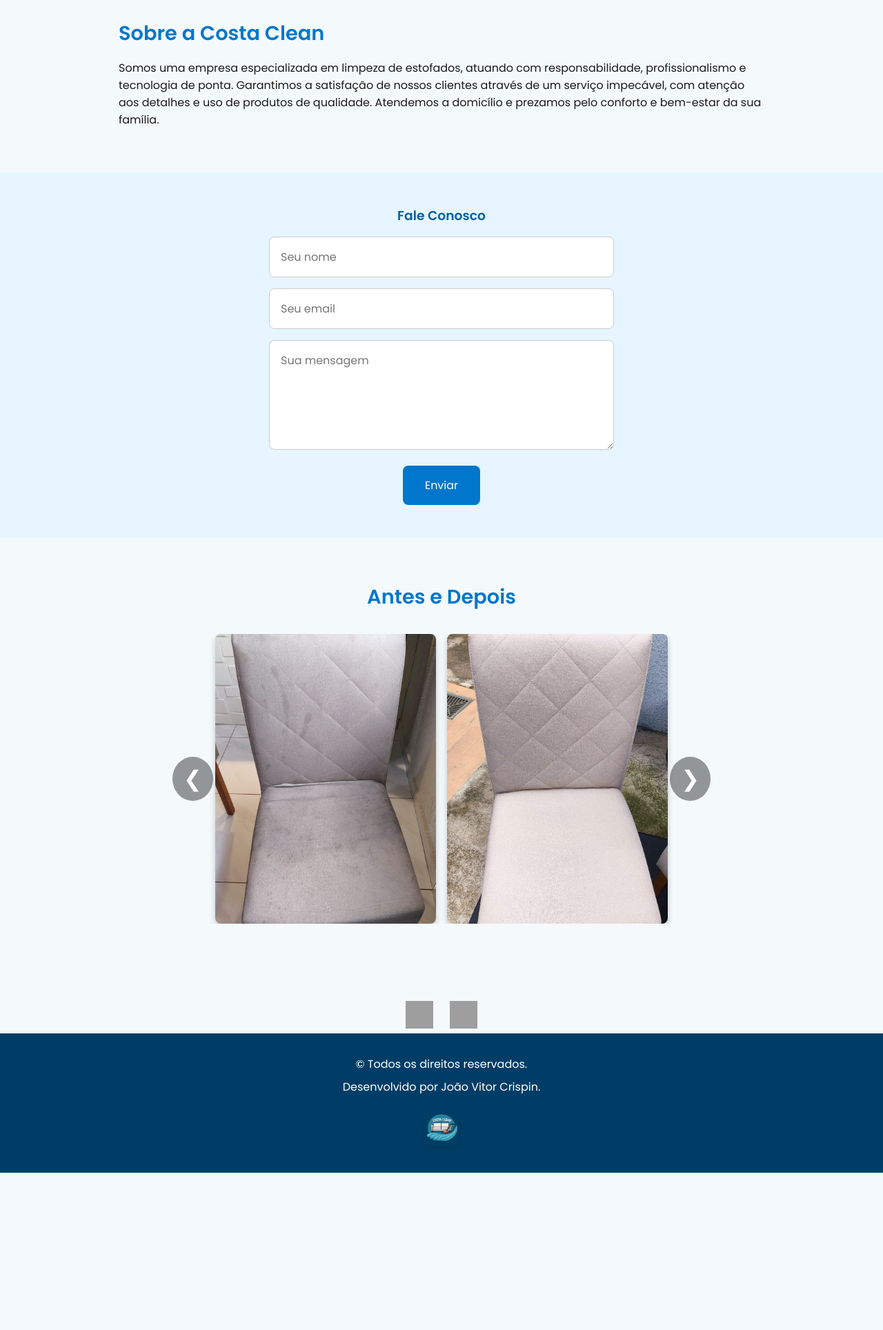
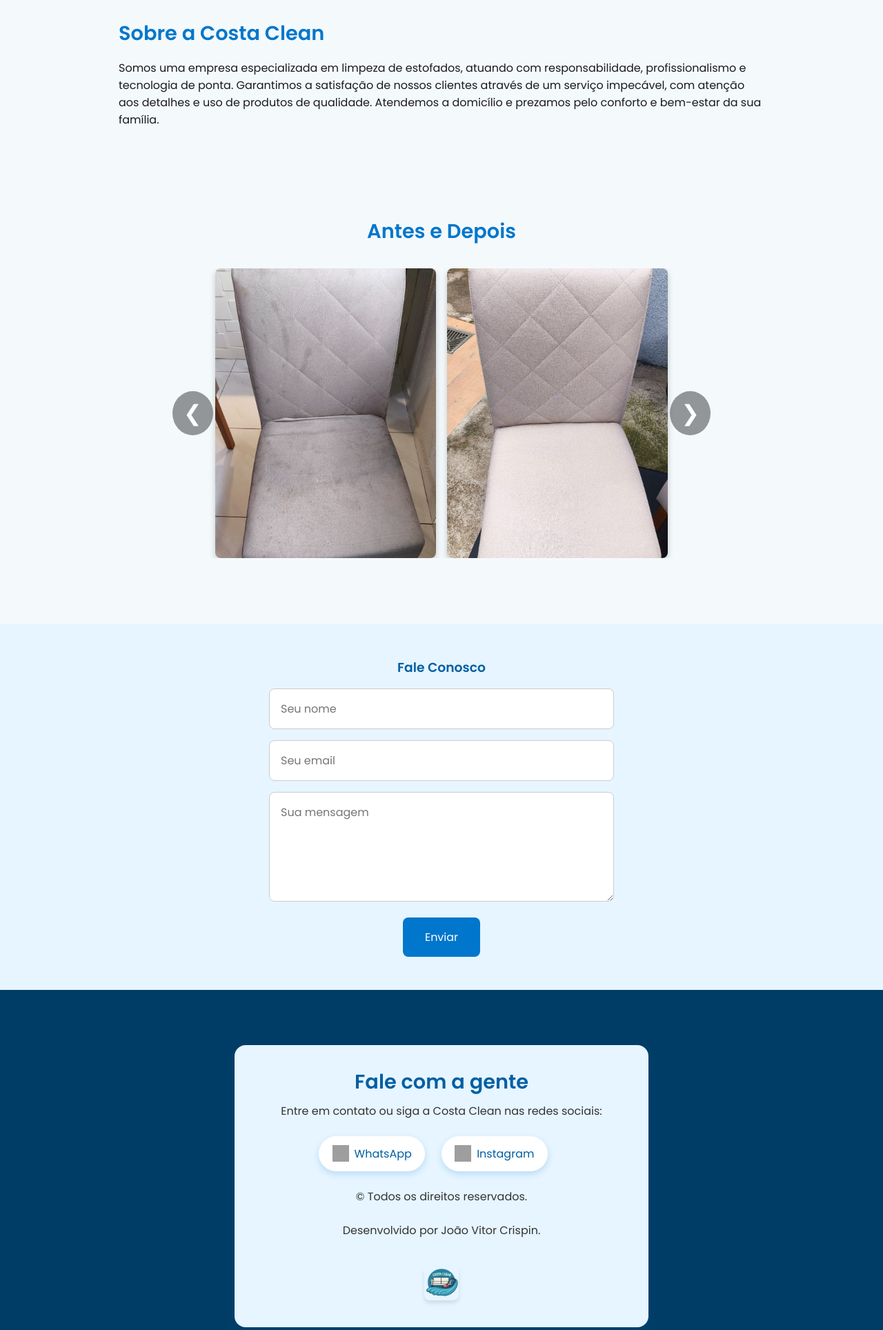
Before and after one commit to JoaoCrispin/Costa-Clean-, a PHP site: page / in a window 1280 px wide. Shown: the part 865-2793 px from the top of the page at 69% size. Before the commit the page ends 2565 px from the top, so only its background shows below. Run offline with PHP 8.4, Linux system fonts and the light colour scheme; grey boxes are pictures that could not be loaded.

Commit message:
coloquei uma aba para ficar mais bonito e chamativo o contato

```diff
--- a/index.html
+++ b/index.html
@@ -6,6 +6,7 @@
   <title>Costa Clean - Limpeza de Estofados e Sofás</title>
   <link href="https://fonts.googleapis.com/css2?family=Poppins:wght@300;400;600&display=swap" rel="stylesheet">
 <link rel="stylesheet" href="style.css">
+<link rel="icon" href="img/Logo Costa Clean.png" type="image/png">
 </head>
 <body>
   <header>
@@ -49,15 +50,7 @@
     <p>Somos uma empresa especializada em limpeza de estofados, atuando com responsabilidade, profissionalismo e tecnologia de ponta. Garantimos a satisfação de nossos clientes através de um serviço impecável, com atenção aos detalhes e uso de produtos de qualidade. Atendemos a domicílio e prezamos pelo conforto e bem-estar da sua família.</p>
   </section>
 
-  <section id="contato" class="contact">
-    <h3>Fale Conosco</h3>
-    <form>
-    <input type="text" placeholder="Seu nome" required />
-<input type="email" placeholder="Seu email" required />
-      <textarea placeholder="Sua mensagem" rows="5" required></textarea>
-      <button type="submit">Enviar</button>
-    </form>
-  </section>
+
   <section id="antes-depois" class="section">
   <h3>Antes e Depois</h3>
   <div class="slider">
@@ -86,18 +79,30 @@
     <button class="next" onclick="mudarSlide(1)">&#10095;</button>
   </div>
 </section>
-<div class="social-links">
-  <a href="https://wa.me/4498831-7404" target="_blank" aria-label="WhatsApp">
-    <img src="https://cdn-icons-png.flaticon.com/512/733/733585.png" alt="WhatsApp" />
-  </a>
-  <a href="https://instagram.com/costaclean_higienizacao/" target="_blank" aria-label="Instagram">
-    <img src="https://cdn-icons-png.flaticon.com/512/2111/2111463.png" alt="Instagram" />
-  </a>
-</div>
-
-
+<section id="contato" class="contact">
+    <h3>Fale Conosco</h3>
+    <form>
+    <input type="text" placeholder="Seu nome" required />
+<input type="email" placeholder="Seu email" required />
+      <textarea placeholder="Sua mensagem" rows="5" required></textarea>
+      <button type="submit">Enviar</button>
+    </form>
+  </section>
 
   <footer class="footer">
+    <div class="social-highlight">
+  <h3>Fale com a gente</h3>
+  <p>Entre em contato ou siga a Costa Clean nas redes sociais:</p>
+  <div class="social-buttons">
+    <a href="https://wa.me/5544988317404?text=Olá,%20gostaria%20de%20contratar%20os%20serviços%20da%20Costa%20Clean!" target="_blank" class="whatsapp" aria-label="WhatsApp">
+  <img src="https://cdn-icons-png.flaticon.com/512/733/733585.png" alt="WhatsApp" />
+  WhatsApp
+</a>
+    <a href="https://instagram.com/costaclean_higienizacao/" target="_blank" class="instagram" aria-label="Instagram">
+      <img src="https://cdn-icons-png.flaticon.com/512/2111/2111463.png" alt="Instagram" />
+      Instagram
+    </a>
+  <p></div></p>
     <p>&copy;  Todos os direitos reservados.</p>
     <p>Desenvolvido por João Vitor Crispin.</p>
     <div class="footer-logo">
--- a/style.css
+++ b/style.css
@@ -261,19 +261,55 @@ nav a:hover {
 #antes-depois h3 {
   text-align: center;
 }
-.social-links {
+
+.social-highlight {
+  text-align: center;
+  padding: 2rem 1rem;
+  background-color: #e6f5ff;
+  border-radius: 1rem;
+  max-width: 600px;
+  margin: 3rem auto;
+  box-shadow: 0 8px 20px rgba(0, 119, 204, 0.1);
+}
+
+.social-highlight h3 {
+  color: #005fa3;
+  font-size: 1.8rem;
+  margin-bottom: 0.5rem;
+}
+
+.social-highlight p {
+  font-size: 1rem;
+  margin-bottom: 1.5rem;
+  color: #333;
+}
+
+.social-buttons {
   display: flex;
   justify-content: center;
   gap: 1.5rem;
-  margin-top: 1rem;
 }
 
-.social-links img {
-  width: 40px;
-  height: 40px;
-  transition: transform 0.3s ease;
+.social-buttons a {
+  display: flex;
+  align-items: center;
+  gap: 0.5rem;
+  background-color: white;
+  color: #005fa3;
+  padding: 0.8rem 1.2rem;
+  border-radius: 3rem;
+  text-decoration: none;
+  font-weight: 500;
+  box-shadow: 0 4px 10px rgba(0, 119, 204, 0.2);
+  transition: transform 0.3s ease, background-color 0.3s ease;
 }
 
-.social-links img:hover {
-  transform: scale(1.1);
+.social-buttons a:hover {
+  transform: translateY(-5px);
+  background-color: #d0ecff;
 }
+
+.social-buttons img {
+  width: 24px;
+  height: 24px;
+}
```
